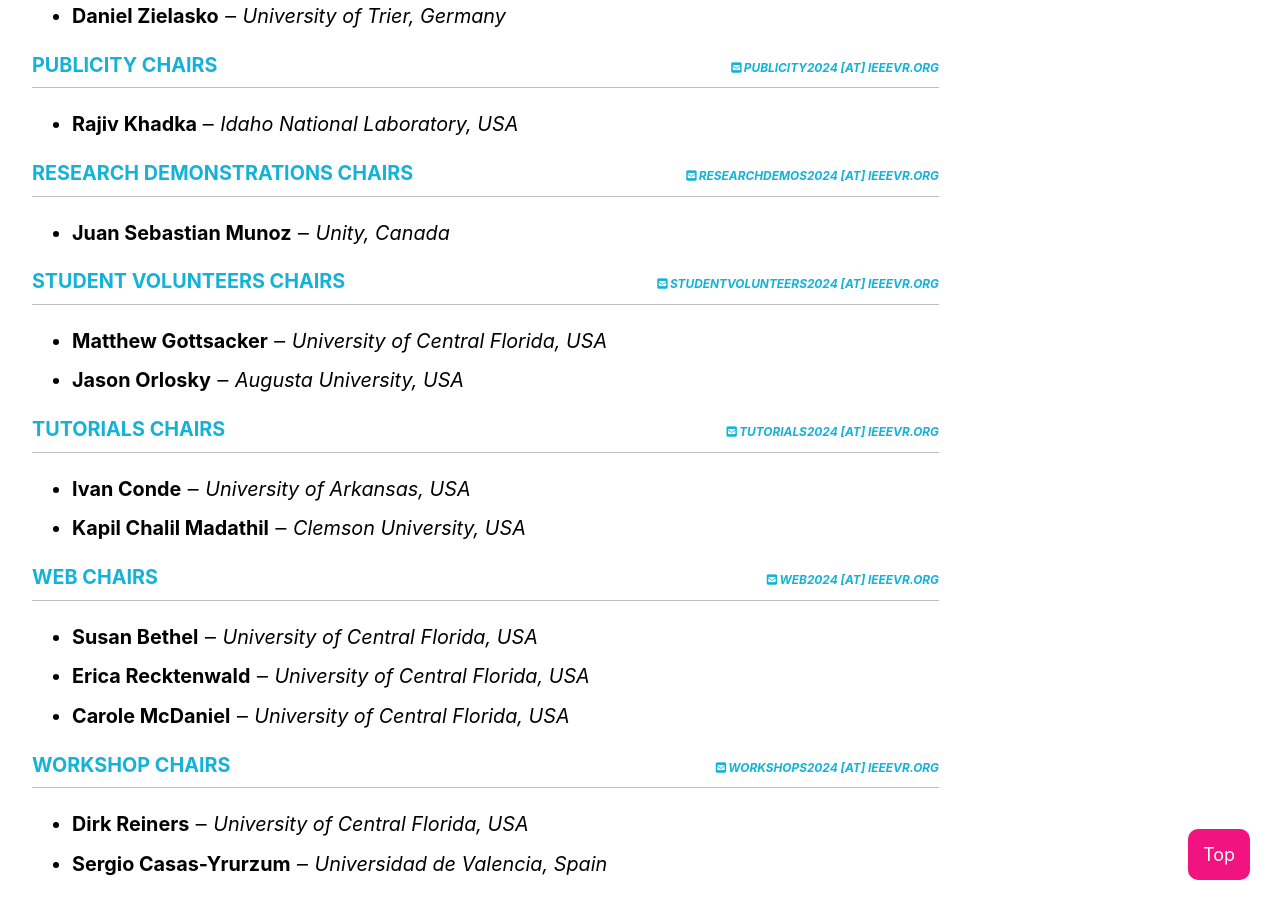
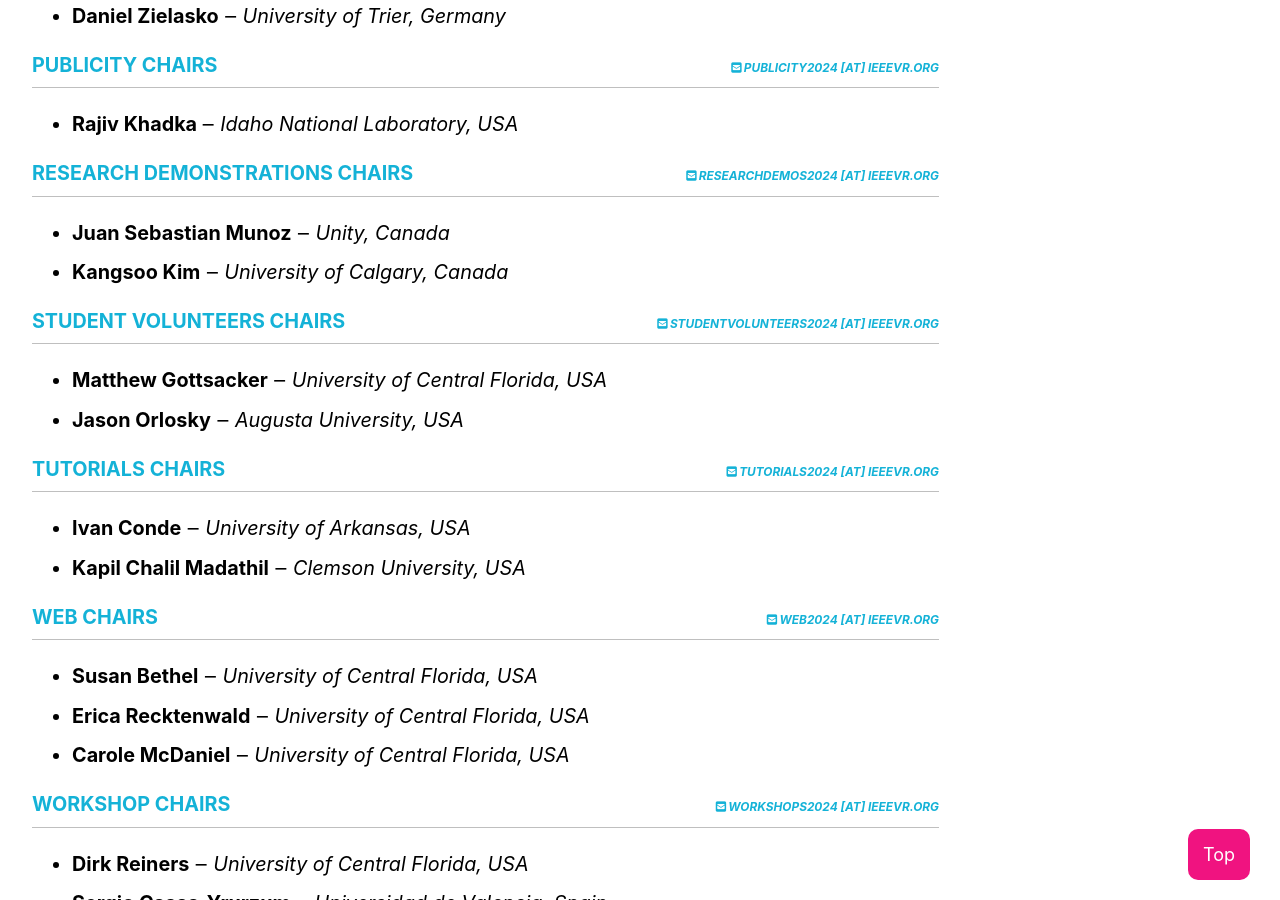
Before and after one commit to ieeevr/2024, a Jekyll site: the page built from committees/conference-committee/index.md, in a window 1280 px wide and 900 px high, scrolled down 1944 px. Built offline with Jekyll 4.4.1, drawn with Linux system fonts in a browser that asks for light colours; cached includes are drawn as plain includes; nearby versions of some CDN libraries.

Commit message:
Update index.md Research Demos

```diff
--- a/committees/conference-committee/index.md
+++ b/committees/conference-committee/index.md
@@ -77,6 +77,7 @@ title_separator: "|"
 	<h2>Research Demonstrations Chairs <div class="floatRight"><i class="fas fa-fw fa-envelope-square emailIconSm" style=""></i><i class="emailTextSm">researchdemos2024 [at] ieeevr.org</i></div></h2>
 	<ul>
 		<li><span class="bold">Juan Sebastian Munoz</span> &#x2012; <i>Unity, Canada</i></li>
+		<li><span class="bold">Kangsoo Kim</span> &#x2012; <i>University of Calgary, Canada</i></li>
 	</ul>
 </div>
 <div>
```
